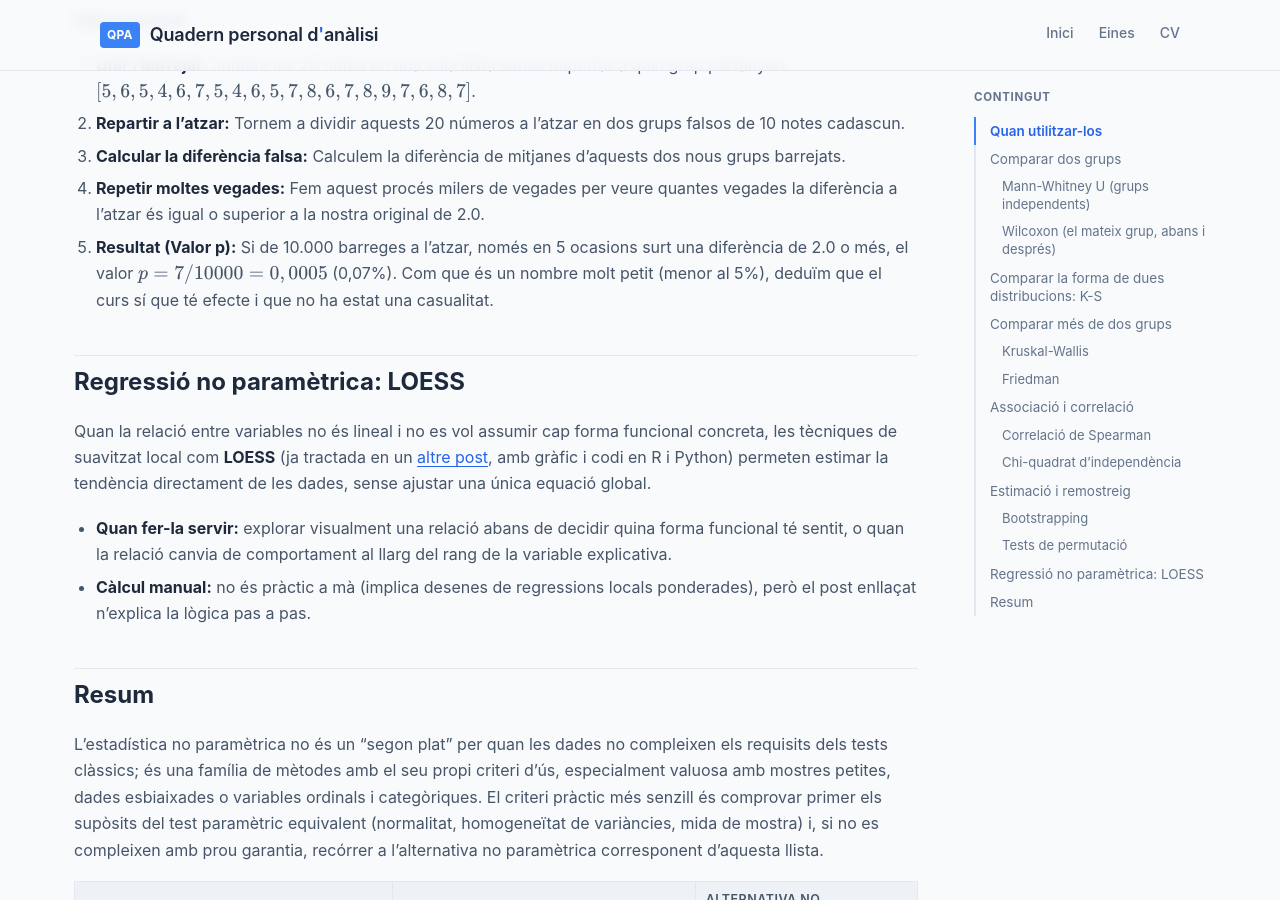
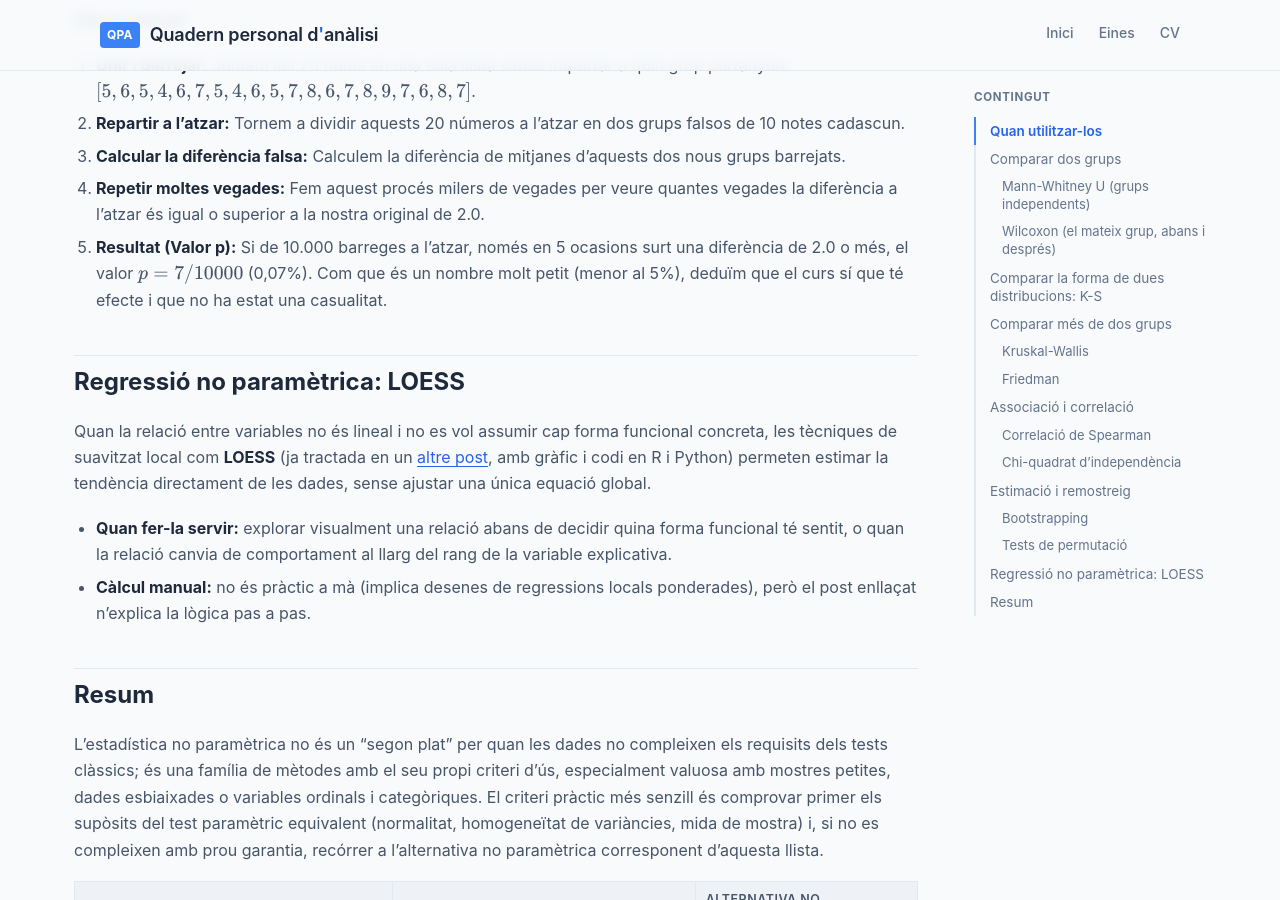
Before and after one commit to alberthr/alberthr.github.io, a Jekyll site: the page built from _posts/2001-04-15-estadistica-no-parametrica.md, in a window 1280 px wide and 900 px high, scrolled down 7222 px. Built offline with Jekyll 4.4.1, drawn with Linux system fonts in a browser that asks for light colours; comment, search, counter and statistics services are not loaded.

Commit message:
Update 2001-04-15-estadistica-no-parametrica.md

```diff
--- a/_posts/2001-04-15-estadistica-no-parametrica.md
+++ b/_posts/2001-04-15-estadistica-no-parametrica.md
@@ -197,7 +197,7 @@ Tècnica de remostreig relacionada amb el bootstrap: en lloc de mostrejar amb re
 2. **Repartir a l’atzar:** Tornem a dividir aquests 20 números a l’atzar en dos grups falsos de 10 notes cadascun.
 3. **Calcular la diferència falsa:** Calculem la diferència de mitjanes d’aquests dos nous grups barrejats.
 4. **Repetir moltes vegades:** Fem aquest procés milers de vegades per veure quantes vegades la diferència a l’atzar és igual o superior a la nostra original de 2.0.
-5. **Resultat (Valor p):** Si de 10.000 barreges a l’atzar, només en 5 ocasions surt una diferència de 2.0 o més, el valor $$p = 7 / 10000 = 0,0005$$ (0,07%). Com que és un nombre molt petit (menor al 5%), deduïm que el curs sí que té efecte i que no ha estat una casualitat.
+5. **Resultat (Valor p):** Si de 10.000 barreges a l’atzar, només en 5 ocasions surt una diferència de 2.0 o més, el valor $$p = 7 / 10000$$ (0,07%). Com que és un nombre molt petit (menor al 5%), deduïm que el curs sí que té efecte i que no ha estat una casualitat.
 
 
 ## Regressió no paramètrica: LOESS
```
